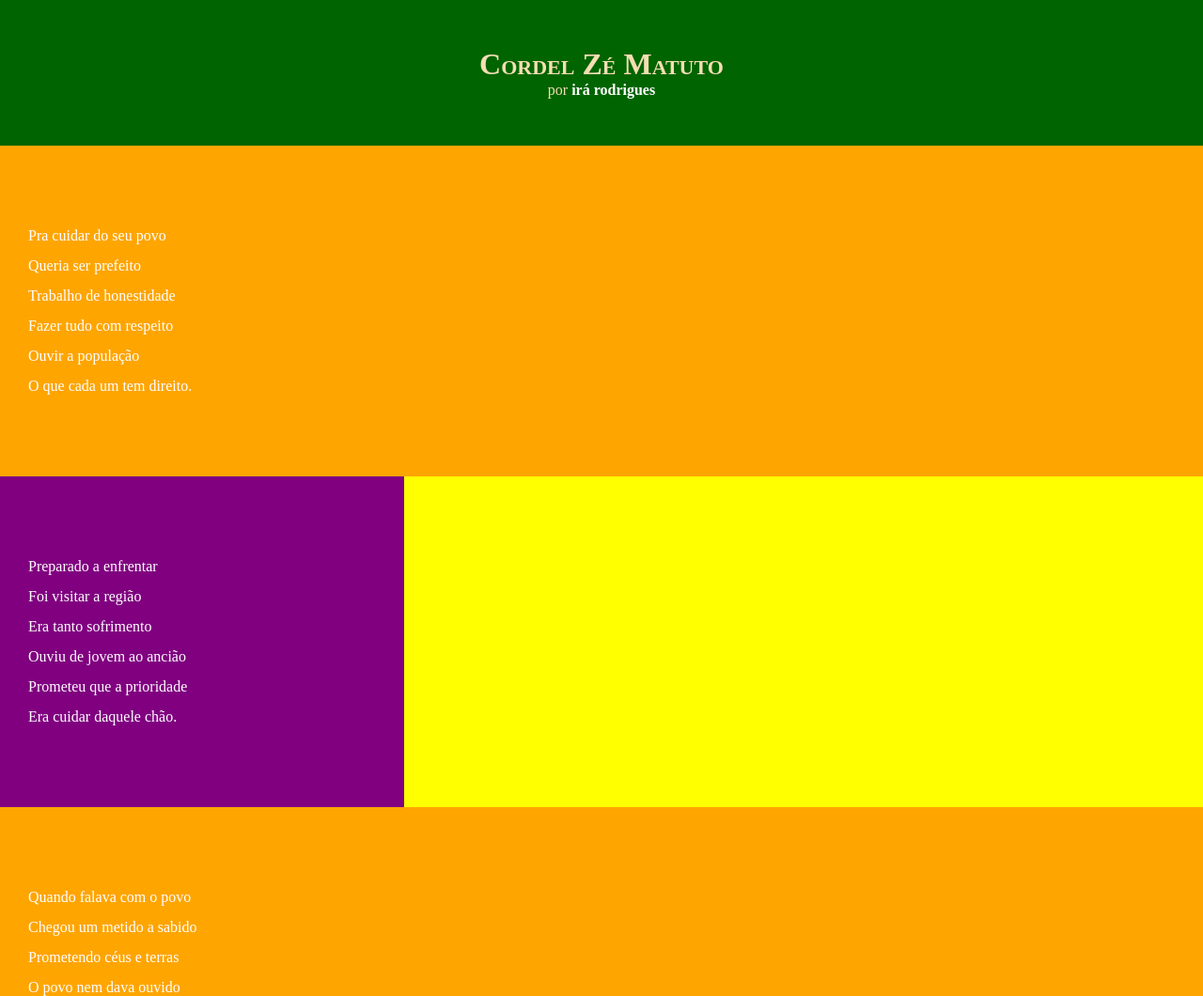
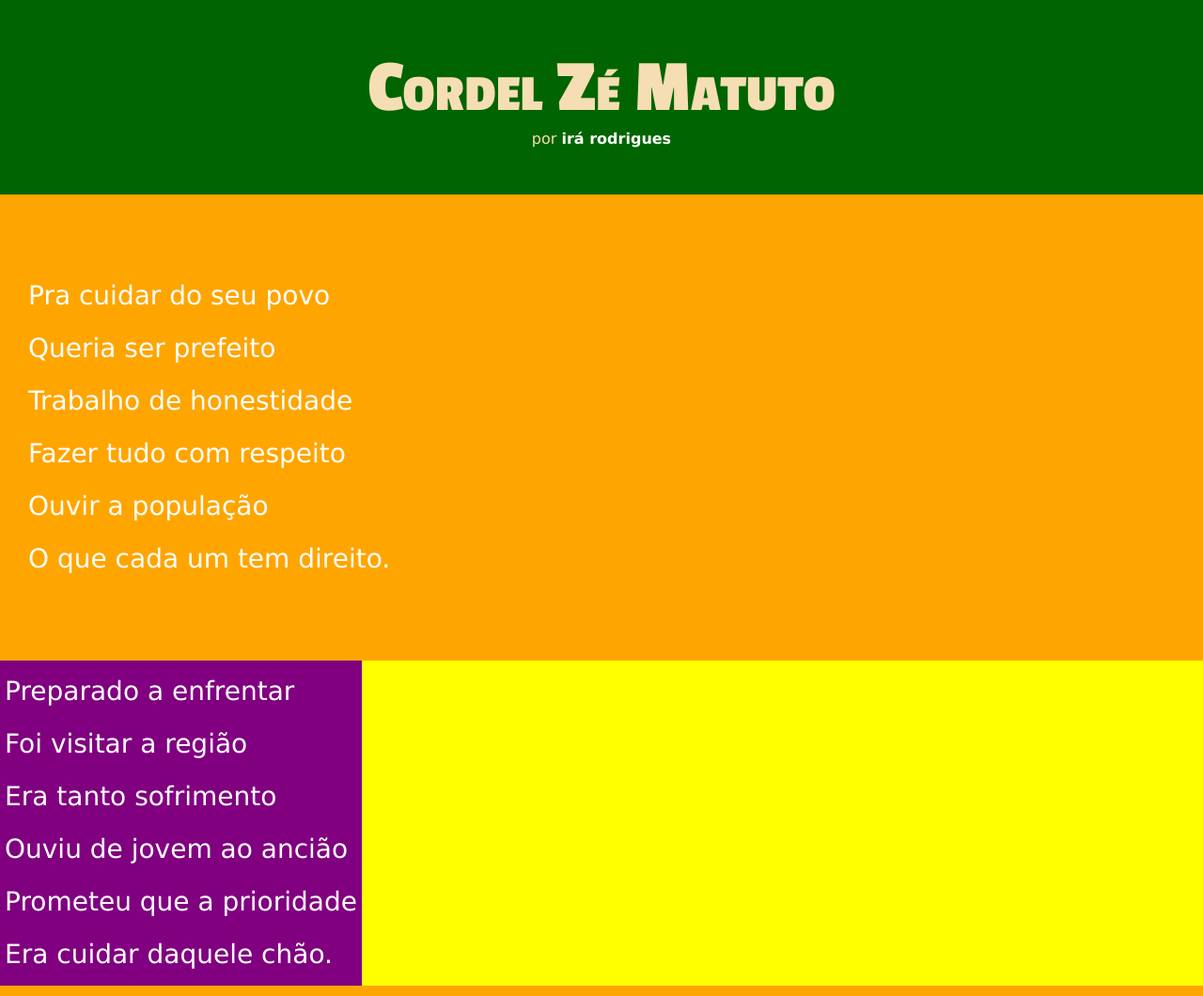
Before and after one commit to EDSONCABRALDOSSANTOS/HTML-CSS, a plain HTML site: page exercicio/cordel000/index.html in a window 1280 px wide. Shown: the top 1060 px of the page at 94% size. Drawn offline with Linux system fonts and the light colour scheme.

Commit message:
atualização de estilos cordel000

```diff
--- a/exercicio/cordel000/estilos/style.css
+++ b/exercicio/cordel000/estilos/style.css
@@ -1,13 +1,25 @@
 @charset "UTF-8";
+
+@import url('https://fonts.googleapis.com/css2?family=Passion+One:wght@400;700;900&display=swap');
+
+@import url('https://fonts.googleapis.com/css2?family=Passion+One:wght@400;700;900&family=Sriracha&display=swap');
+
+:root {
+    --fonte1: verdana, geneva, tahoma, sans-serif;
+    --fonte2: 'Passion One', cursive;
+    --fonte3:
+}
 
 * {
     margin: 0px;
     padding: 0px;
+    font-size: 1em;
 }
 
 html, body {
     min-height: 100vh;
     background-color:yellow;
+    font-family: var(--fonte1);
 }
 
 header {
@@ -19,6 +31,8 @@ header {
 header > h1 {
     padding-top: 50px;
     font-variant: small-caps;
+    font-family: var(--fonte2);
+    font-size: 10vh;
 }
 
 header > p {
@@ -40,6 +54,8 @@ section {
     padding-bottom: 10vh;
     line-height: 2em;
     padding-left: 30px;
+    font-family: var(--fonte3);
+    font-size: 3.5vh;
 }
 
 section.normal {
@@ -53,7 +69,8 @@ section.imagem {
 }
 
 section.imagem {
-    width: 400px;
+    display: inline-block;
+    padding: 5px;
     background-color: purple;
 }
 
```
